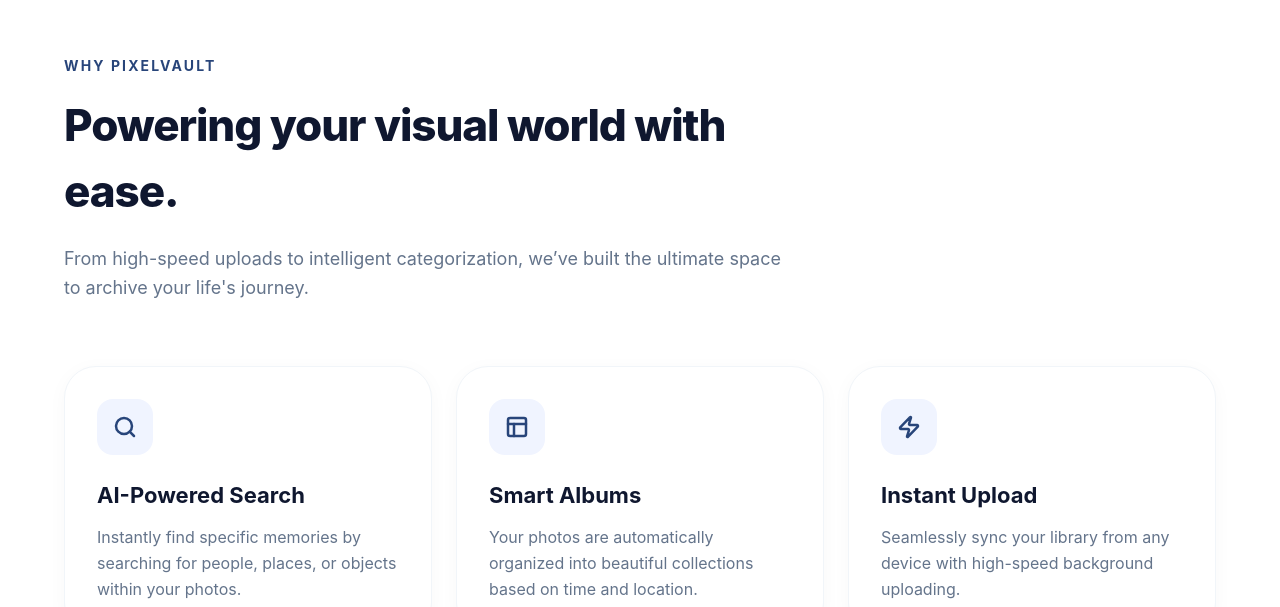
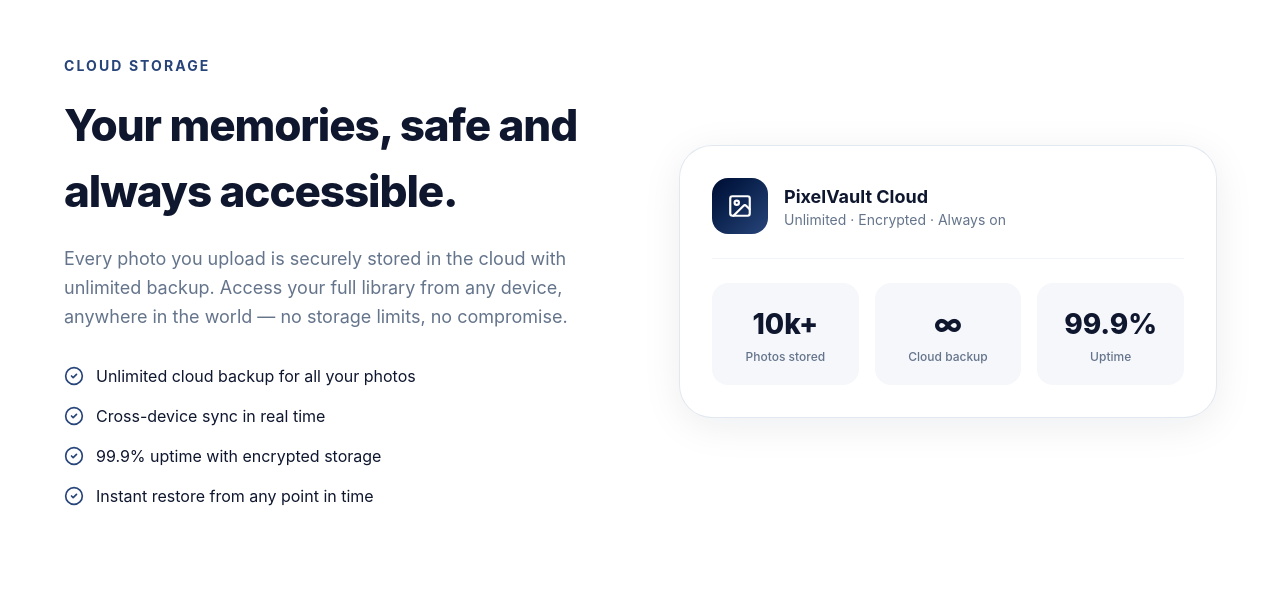
Before and after one commit to JarvisLam-LemonCEO/CMPE280Hackathon, a React (Vite) app: page / in a window 1280 px wide. Shown: the part 1073-1680 px from the top of the page. Built offline with nearby package versions, Linux system fonts and the light colour scheme.

Commit message:
Add cloud storage section and implement smooth scrolling for navigation in HomePage; enhance UserHomePage with search functionality

```diff
--- a/src/pages/HomePage.jsx
+++ b/src/pages/HomePage.jsx
@@ -96,13 +96,13 @@
 
             <nav className="hidden items-center gap-8 lg:flex">
               {["Features", "Cloud", "Preview"].map((item) => (
-                  <a
+                  <button
                       key={item}
-                      href={`#${item.toLowerCase()}`}
+                      onClick={() => document.getElementById(item.toLowerCase())?.scrollIntoView({ behavior: "smooth" })}
                       className="text-sm font-medium text-slate-500 transition-colors hover:text-[#0f172f]"
                   >
                     {item}
-                  </a>
+                  </button>
               ))}
             </nav>
 
@@ -287,8 +287,68 @@
             </div>
           </section>
 
+          {/* Cloud Section */}
+          <section id="cloud" className="relative bg-white py-20 sm:py-28">
+            <div className="mx-auto w-full max-w-[1440px] px-6 sm:px-10 lg:px-16">
+              <div className="flex flex-col items-center gap-12 lg:flex-row lg:gap-20">
+
+                <div className="flex-1">
+                  <p className="text-sm font-bold uppercase tracking-[0.15em] text-[#28457a]">Cloud Storage</p>
+                  <h2 className="mt-4 text-[36px] font-extrabold tracking-tight text-[#0f172f] sm:text-[44px]">
+                    Your memories, safe and always accessible.
+                  </h2>
+                  <p className="mt-5 text-[18px] leading-relaxed text-[#64748b]">
+                    Every photo you upload is securely stored in the cloud with unlimited backup. Access your full library from any device, anywhere in the world — no storage limits, no compromise.
+                  </p>
+
+                  <ul className="mt-8 space-y-4">
+                    {[
+                      "Unlimited cloud backup for all your photos",
+                      "Cross-device sync in real time",
+                      "99.9% uptime with encrypted storage",
+                      "Instant restore from any point in time",
+                    ].map((item) => (
+                      <li key={item} className="flex items-center gap-3 text-[16px] text-[#0f172f]">
+                        <CheckCircle2 size={20} className="shrink-0 text-[#28457a]" />
+                        {item}
+                      </li>
+                    ))}
+                  </ul>
+                </div>
+
+                <div className="flex-1 w-full">
+                  <div className="rounded-[32px] bg-white p-8 shadow-[0_8px_40px_rgba(15,23,47,0.08)] ring-1 ring-slate-200">
+                    <div className="flex items-center gap-4 border-b border-slate-100 pb-6">
+                      <div className="flex h-14 w-14 items-center justify-center rounded-2xl bg-gradient-to-br from-[#000d33] to-[#28457a]">
+                        <ImageIcon size={26} className="text-white" />
+                      </div>
+                      <div>
+                        <p className="text-[18px] font-bold text-[#0f172f]">PixelVault Cloud</p>
+                        <p className="text-sm text-[#64748b]">Unlimited · Encrypted · Always on</p>
+                      </div>
+                    </div>
+
+                    <div className="mt-6 grid grid-cols-3 gap-4 text-center">
+                      {[
+                        { value: "10k+", label: "Photos stored" },
+                        { value: "∞", label: "Cloud backup" },
+                        { value: "99.9%", label: "Uptime" },
+                      ].map((stat) => (
+                        <div key={stat.label} className="rounded-2xl bg-[#f6f7fb] px-4 py-5">
+                          <p className="text-[28px] font-extrabold text-[#0f172f]">{stat.value}</p>
+                          <p className="mt-1 text-xs font-medium text-[#64748b]">{stat.label}</p>
+                        </div>
+                      ))}
+                    </div>
+                  </div>
+                </div>
+
+              </div>
+            </div>
+          </section>
+
           {/* Features Section */}
-          <section id="features" className="relative bg-white py-20 sm:py-28">
+          <section id="features" className="relative bg-[#f6f7fb] py-20 sm:py-28">
             <div className="mx-auto w-full max-w-[1440px] px-6 sm:px-10 lg:px-16">
               <div className="max-w-[720px]">
                 <p className="text-sm font-bold uppercase tracking-[0.15em] text-[#28457a]">
@@ -328,7 +388,7 @@
           </section>
 
           {/* Benefits Section */}
-          <section id="benefits" className="py-20 sm:py-28 bg-[#f6f7fb]">
+          <section id="benefits" className="py-20 sm:py-28 bg-white">
             <div className="mx-auto w-full max-w-[1440px] px-6 sm:px-10 lg:px-16">
               <div className="grid grid-cols-1 gap-12 lg:grid-cols-[1.1fr_0.9fr] lg:items-center">
 
--- a/src/pages/UserHomePage.jsx
+++ b/src/pages/UserHomePage.jsx
@@ -1,7 +1,7 @@
 import { useEffect, useMemo, useState } from "react";
 import { useNavigate, Link } from "react-router-dom";
 import { allThemeImages, themeById, themeData } from "../data/galleryData";
-import { Image as ImageIcon, LogOut, User, Trash2, Upload } from "lucide-react";
+import { Image as ImageIcon, LogOut, User, Trash2, Upload, Search } from "lucide-react";
 import "/src/UserHomePage.css";
 
 const UPLOAD_STORAGE_KEY_PREFIX = "userGalleryUploadsV1";
@@ -280,20 +280,14 @@
         <div className="flex w-full max-w-[1440px] items-center justify-between px-6 sm:px-10 lg:px-16">
 
           {/* Logo */}
-          <div className="flex items-center gap-3">
+          <Link to="/" className="flex items-center gap-3">
             <div className="flex h-10 w-10 items-center justify-center rounded-xl bg-gradient-to-br from-[#000d33] to-[#28457a] shadow-lg">
               <ImageIcon size={20} className="text-white" />
             </div>
             <h2 className="text-[20px] font-bold tracking-tight text-[#0f172f]">
               Pixel<span className="text-[#28457a]">Vault</span>
             </h2>
-          </div>
-
-          {/* Nav links */}
-          <nav className="hidden items-center gap-8 lg:flex">
-            <Link to="/" className="text-sm font-medium text-slate-500 transition-colors hover:text-[#0f172f]">Home</Link>
-            <Link to="/images" className="text-sm font-medium text-slate-500 transition-colors hover:text-[#0f172f]">Images</Link>
-          </nav>
+          </Link>
 
           {/* Action buttons */}
           <div className="flex items-center gap-3">
@@ -343,6 +337,17 @@
           <p className="text-sm font-semibold uppercase tracking-[0.2em] text-[#64748b]">User dashboard</p>
           <h1 className="mt-2 text-[34px] font-bold text-[#0f172f] sm:text-[44px]">Themed Image Gallery</h1>
           <p className="mt-2 max-w-[760px] text-[17px] text-[#64748b]">Browse sample images organized by theme.</p>
+
+          <div className="relative mt-6 max-w-[520px]">
+            <Search size={18} className="absolute left-4 top-1/2 -translate-y-1/2 text-slate-400 pointer-events-none" />
+            <input
+              type="text"
+              value={searchQuery}
+              onChange={(e) => setSearchQuery(e.target.value)}
+              placeholder="Search images by title or description..."
+              className="h-[48px] w-full rounded-2xl border border-slate-200 bg-slate-50 pl-11 pr-4 text-sm text-slate-700 outline-none transition focus:border-indigo-300 focus:bg-white focus:ring-2 focus:ring-indigo-100 placeholder:text-slate-400"
+            />
+          </div>
         </div>
       </div>
 
```
